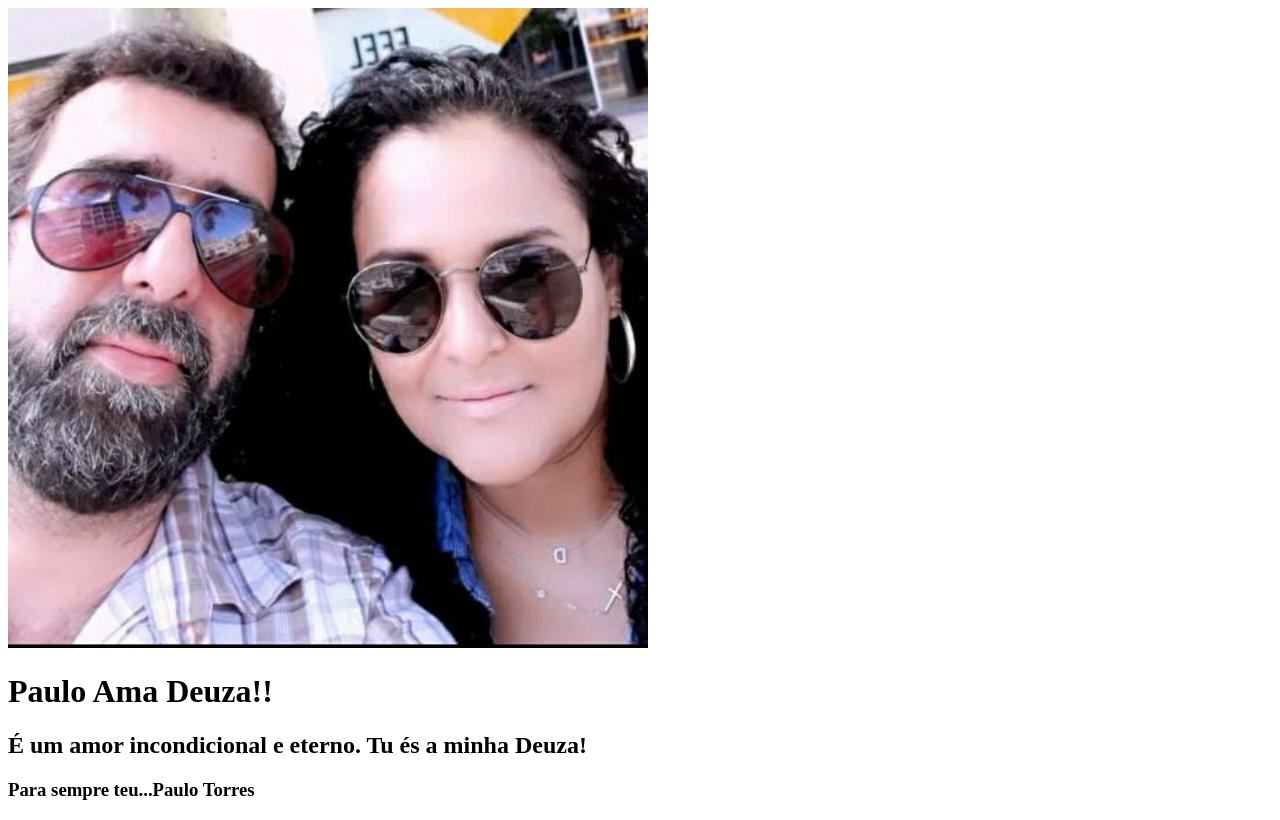
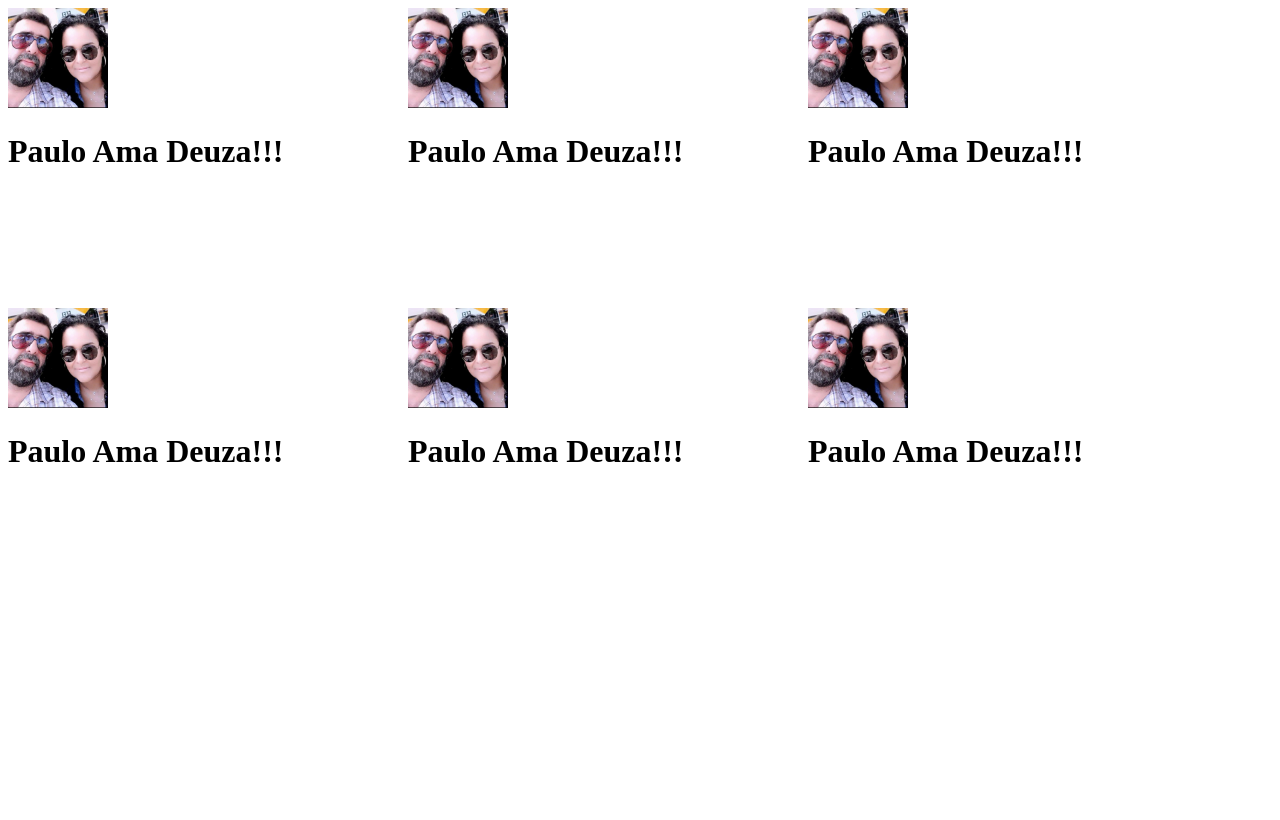
Before and after one commit to SunTsuTor/Home, a plain HTML site: page index.html in a window 1280 px wide. Drawn offline with Linux system fonts and the light colour scheme.

Commit message:
Add files via upload

```diff
--- a/index.html
+++ b/index.html
@@ -4,11 +4,25 @@
     <meta charset="UTF-8">
     <meta name="viewport" content="width=device-width, initial-scale=1.0">
     <title>Paulo E Deuza</title>
+    <link rel="stylesheet" href="principal.css">
 </head>
 <body>
-    <img src="img/PauloDeuza.jpg"/>
-    <h1>Paulo Ama Deuza!!</h1>
-    <h2>É um amor incondicional e eterno. Tu és a minha Deuza!</h2>
-    <h3>Para sempre teu...<strong>Paulo Torres</strong></h3>
+    <div class="grid">
+        <div>
+            <img src="img/PauloDeuza.jpg">
+            <h1>Paulo Ama Deuza!!!</h1>
+        </div>
+        <div><img src="img/PauloDeuza.jpg">
+            <h1>Paulo Ama Deuza!!!</h1></div>
+        <div><img src="img/PauloDeuza.jpg">
+            <h1>Paulo Ama Deuza!!!</h1></div>
+        <div><img src="img/PauloDeuza.jpg">
+            <h1>Paulo Ama Deuza!!!</h1></div>
+        <div><img src="img/PauloDeuza.jpg">
+            <h1>Paulo Ama Deuza!!!</h1></div>
+        <div><img src="img/PauloDeuza.jpg">
+            <h1>Paulo Ama Deuza!!!</h1></div>
+    </div>
+
 </body>
 </html>
--- /dev/null
+++ b/principal.css
@@ -0,0 +1,9 @@
+.grid {
+    display: grid;
+    grid-template-rows: 300px 300px;
+    grid-template-columns: 400px 400px 400px;
+}
+img {
+    max-width: 100px;
+    max-height: 100px;
+}
```
